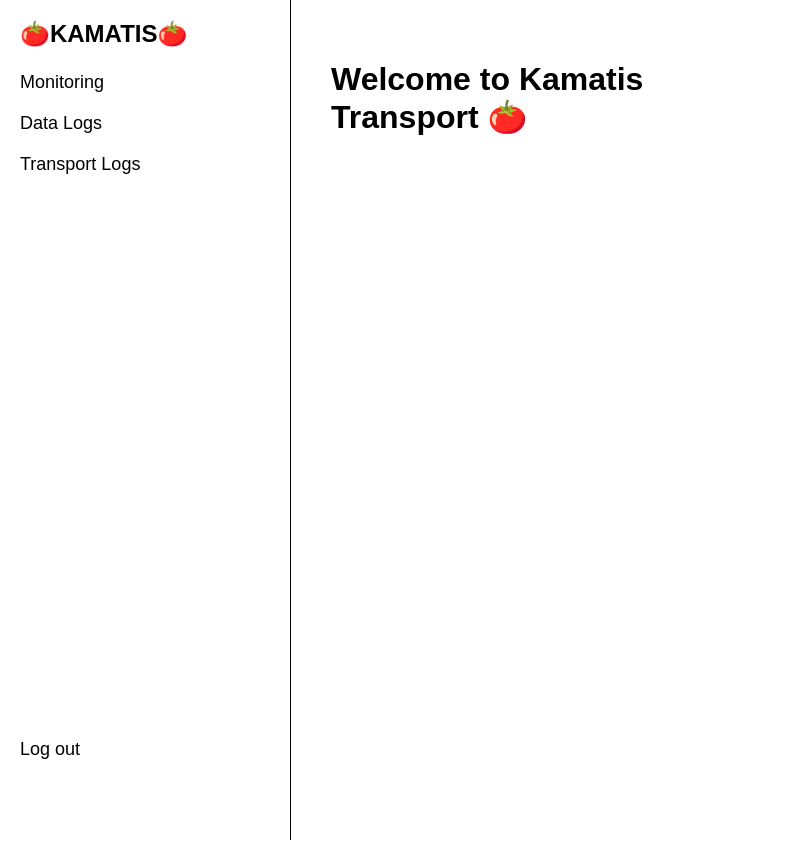
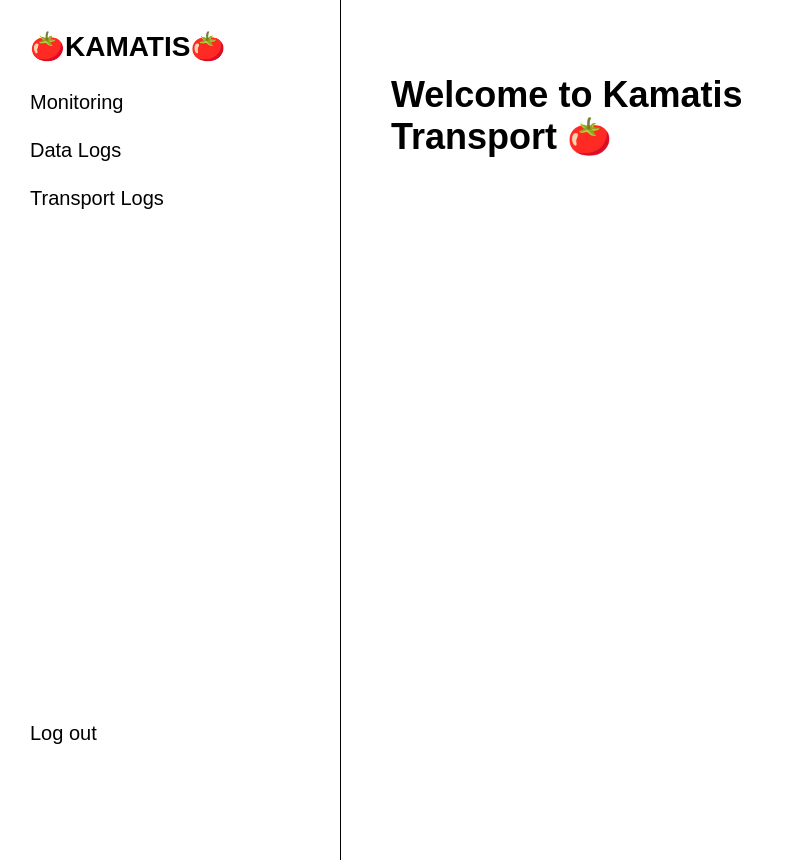
Before and after one commit to Satinatrish/TOMATO-MONITORING-SYSTEM, an Electron app: page transport.html in a window 800 px wide. Drawn offline with Linux system fonts and the light colour scheme.

Commit message:
optimized sizes for pages

```diff
--- a/transport.html
+++ b/transport.html
@@ -12,38 +12,38 @@
 
     /* Sidebar */
     .sidebar {
-      width: 250px;
+      width: 280px;
       border-right: 1px solid black;
-      padding: 20px;
+      padding: 30px;
       height: 100vh;
     }
 
     .sidebar h3 {
       margin-top: 0;
-      font-size: 24px;
+      font-size: 28px;
     }
 
     .sidebar a {
       display: block;
-      margin: 20px 0;
+      margin: 25px 0;
       text-decoration: none;
       color: black;
-      font-size: 18px;
+      font-size: 20px;
     }
 
     .logout {
       position: absolute;
-      bottom: 20px;
+      bottom: 30px;
     }
 
     /* Main content */
     .content {
-      padding: 40px;
+      padding: 50px;
       flex: 1;
     }
 
     .content h1 {
-      font-size: 32px;
+      font-size: 36px;
     }
   </style>
 </head>
```
Also changed, not shown: dashboard.html (+8 -8 lines), data.html (+8 -8 lines), index.html (+13 -6 lines), monitoring.html (+8 -21 lines).
